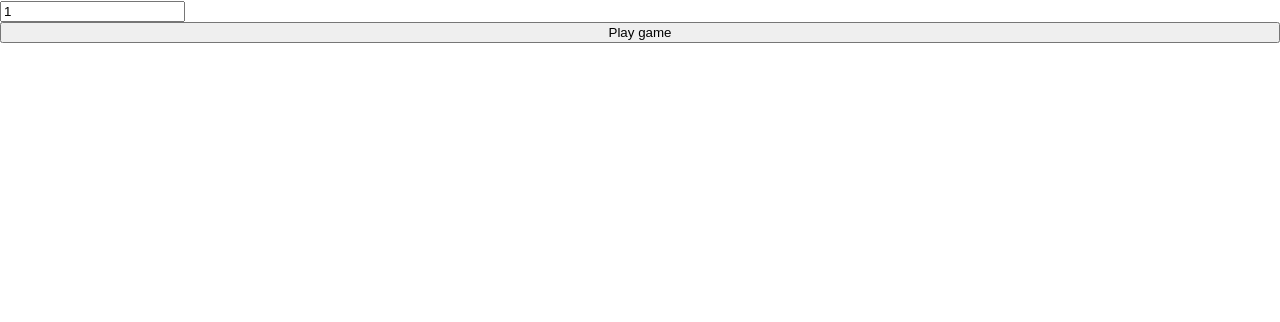
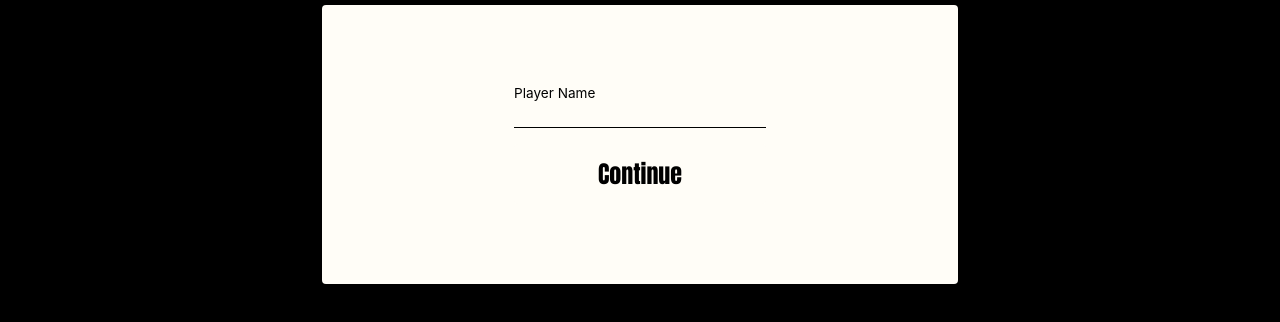
Before and after one commit to nbennett320/athn-coding-challenge, a React (Create React App) app: page / in a window 1280 px wide. Shown: the top 322 px of the page. Built offline with nearby package versions, Linux system fonts and the light colour scheme.

Commit message:
styling initial game page

```diff
--- a/src/App.js
+++ b/src/App.js
@@ -4,14 +4,15 @@ import InitGameScreen from './views/InitGameScreen';
 import './css/App.css';
 
 const App = () => {
-  const [history, setHistory] = React.useState([
+  const [history, setHistory] = React.useState([]);
+  const [players, setPlayers] = React.useState([
     {
       name: "",
       total: 0,
       wins: 0,
       loses: 0,
-    }]);
-  const [players, setPlayers] = React.useState([]);
+    }
+  ]);
   const [playing, setPlaying] = React.useState(false);
 
   const updatePlayer = (player, index) => {
--- /dev/null
+++ b/src/components/Button.js
@@ -0,0 +1,22 @@
+import React from 'react';
+import { theme } from '../util/theme';
+import './css/Button.css';
+
+const Button = (props) => {
+  const buttonStyles = { ...props?.styles, backgroundColor: props?.color ? props.color : theme.blue };
+  const textStyles = { color: props?.textColor ? props.textColor : theme.white };
+
+  return (
+    <div
+      style={buttonStyles}
+      className={`Button ${props?.className}`}
+      onClick={e => props?.onClick(e)}
+    >
+      <span style={textStyles}>
+        { props?.children }
+      </span>
+    </div>
+  );
+}
+
+export default Button;
--- /dev/null
+++ b/src/components/Input.js
@@ -0,0 +1,28 @@
+import React from 'react';
+import { theme } from '../util/theme';
+import './css/Input.css';
+
+const Input = (props) => {
+  const inputStyles = { ...props?.styles, backgroundColor: props?.color ? props.color : theme.white };
+  const textStyles = { color: props?.textColor ? props.textColor : theme.black };
+
+  return (
+    <div
+      style={inputStyles}
+      className={`Input ${props?.className}`}
+    >
+      <span className="Input__Label">
+        {props?.label}
+      </span>
+      <input
+        type="text"
+        className="Input__Input"
+        id={props?.id}
+        onChange={e => props?.onChange(e)}
+        placeholder={props?.placeholder}
+      />
+    </div>
+  );
+}
+
+export default Input;
--- /dev/null
+++ b/src/components/css/Button.css
@@ -0,0 +1,22 @@
+.Button {
+  display: flex;
+  justify-content: center;
+  align-items: center;
+  padding: 12px 16px;
+  cursor: pointer;
+  border-radius: 4px;
+  font-family: 'Anton', sans-serif;
+  transition-property: filter;
+  transition-duration: 200ms;
+}
+
+.Button:hover {
+  filter: brightness(95%);
+}
+
+.Button > button {
+  font-family: inherit;
+  font-size: inherit;
+  border: none;
+  background-color: rgba(0,0,0,0);
+}
--- /dev/null
+++ b/src/components/css/Input.css
@@ -0,0 +1,23 @@
+.Input {
+  display: flex;
+  flex-direction: column;
+}
+
+.Input__Label {
+  font-size: .85rem;
+  margin-bottom: 4px;
+}
+
+.Input__Input {
+  font-family: inherit;
+  font-size: inherit;
+  border: none;
+  background-color: rgba(0,0,0,0);
+  border-bottom-style: solid;
+  border-bottom-color: var(--black);
+  border-bottom-width: 1px;
+}
+
+.Input__Input:focus {
+  outline: none;
+}
--- a/src/css/theme.css
+++ b/src/css/theme.css
@@ -1,7 +1,9 @@
 :root {
   --darkblue: #19008B;
+  --lightblue: #92B2FF;
   --blue: #0406AF;
   --gold: #DAB159;
   --white: #FFFDF7;
-  --lightblue: #92B2FF;
+  --grey: #DEDDD9;
+  --black: #000;
 }
--- a/src/util/theme.js
+++ b/src/util/theme.js
@@ -3,10 +3,12 @@ import "../css/theme.css";
 const __root__ = window.getComputedStyle(document.body);
 const theme = {
   darkblue: __root__.getPropertyValue("--darkblue"),
+  lightblue: __root__.getPropertyValue("--lightblue"),
   blue: __root__.getPropertyValue("--blue"),
   gold: __root__.getPropertyValue("--gold"),
   white: __root__.getPropertyValue("--white"),
-  lightblue: __root__.getPropertyValue("--lightblue"),
+  grey: __root__.getPropertyValue("--grey"),
+  black: __root__.getPropertyValue("--black"),
 };
 
 export { theme };
--- a/src/views/InitGameScreen/css/InitGameScreen.css
+++ b/src/views/InitGameScreen/css/InitGameScreen.css
@@ -1,9 +1,31 @@
 .InitGameScreen {
   display: flex;
   flex-direction: column;
+  justify-content: center;
+  align-items: center;
+  min-height: 100vh;
+  min-width: 100vw;
+  background-color: black;
 }
 
 .InitGameScreen__Container {
   display: flex;
   flex-direction: column;
+  margin-left: auto;
+  margin-right: auto;
+  margin-top: 30%;
+  margin-bottom: 70%;
+  position: fixed;
+  background-color: var(--white);
+  padding: 10vh 15vw;
+  border-radius: 4px;
 }
+
+.InitGameScreen__Button {
+  margin-top: 16px;
+  font-size: 24px;
+}
+
+.InitGameScreen__PlayerEntry {
+  background-color: var(--white);
+}
--- a/src/views/InitGameScreen/index.js
+++ b/src/views/InitGameScreen/index.js
@@ -1,31 +1,47 @@
 import React from 'react';
+import Input from '../../components/Input';
+import Button from '../../components/Button';
+import { theme } from '../../util/theme';
 import './css/InitGameScreen.css';
 
 const InitGameScreen = (props) => {
   const [playerCount, setPlayerCount] = React.useState(1);
 
+  const handleCountInput = (e) => {
+    const newVal = e.target.value;
+    setPlayerCount(e.target.value);
+  }
+
   const handleNameInput = (e, player, index) => {
     const updatedPlayer = { ...player, name: e.target.value };
-    console.log(updatedPlayer);
     props?.updatePlayer(updatedPlayer, index);
   }
 
   return (
     <div className="InitGameScreen">
       <div className="InitGameScreen__Container">
-        <div>
-          <input type="number" value={playerCount} />
+        <div className="InitGameScreen__PlayerEntries">
+          {props?.players.map((player, i) => {
+            return (
+              <div className="InitGameScreen__PlayerEntry" key={`player${i}`}>
+                <Input
+                  id="player-input"
+                  label="Player Name"
+                  onChange={(e) => handleNameInput(e, player, i)}
+                />
+              </div>
+            );
+          })}
         </div>
 
-        {props?.players.map((player, i) => {
-          <div className="InitGameScreen__PlayerEntry" key={`player${i}`}>
-            <input type="text" onChange={(e) => handleNameInput(e, player, i)} />
-          </div>
-        })}
-
-        <button onClick={props?.startGame}>
-          Play game
-        </button>
+        <Button
+          className="InitGameScreen__Button"
+          onClick={props?.startGame}
+          color={theme.white}
+          textColor={theme.black}
+        >
+          Continue
+        </Button>
       </div>
     </div>
   );
```
Also changed, not shown: src/components/Counter.js (added), src/components/css/Counter.css (added).
